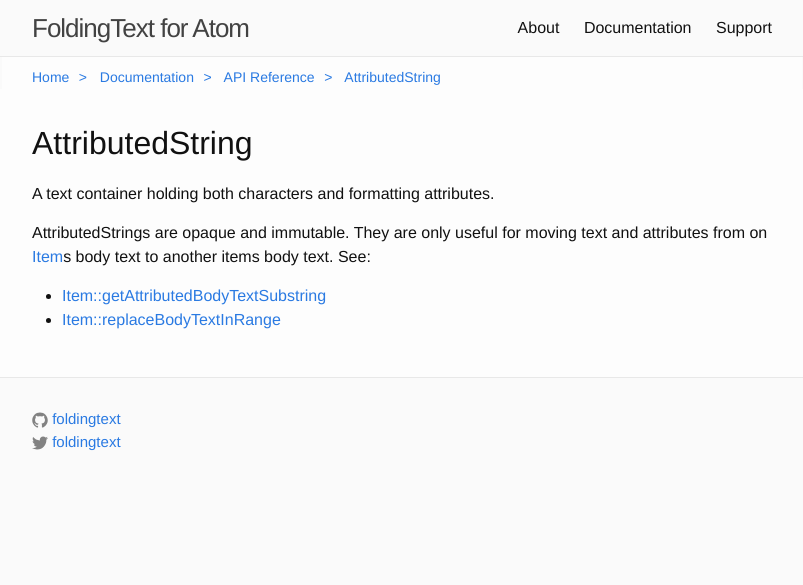
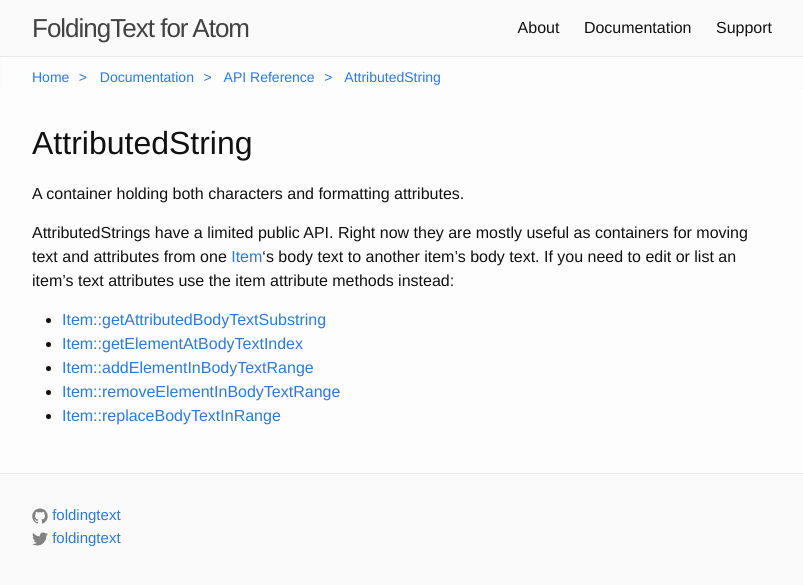
Before and after one commit to jessegrosjean/foldingtext-for-atom, a Jekyll site: the page built from documentation/api-reference/AttributedString/index.html, in a window 1280 px wide. Shown: the top 585 px of the page, without its empty margins (238-1041 px from the left). Built offline with Jekyll 4.4.1, drawn with Linux system fonts in a browser that asks for light colours; nearby versions of some CDN libraries.

Commit message:
More API doc fixes

```diff
--- a/documentation/api-reference/AttributedString/index.html
+++ b/documentation/api-reference/AttributedString/index.html
@@ -3,11 +3,15 @@
 title: AttributedString
 breadcrumb: AttributedString
 ---
-<p>A text container holding both characters and formatting attributes.</p>
-<p>AttributedStrings are opaque and immutable. They are only useful for moving
-text and attributes from on <a class='reference' href='../Item'>Item</a>s body text to another items body text.
-See:</p>
+<p>A container holding both characters and formatting attributes.</p>
+<p>AttributedStrings have a limited public API. Right now they are mostly useful
+as containers for moving text and attributes from one <a class='reference' href='../Item'>Item</a>‘s body text to
+another item’s body text. If you need to edit or list an item’s text
+attributes use the item attribute methods instead:</p>
 <ul>
 <li><a class='reference' href='../Item#instance-getAttributedBodyTextSubstring'>Item::getAttributedBodyTextSubstring</a></li>
+<li><a class='reference' href='../Item#instance-getElementAtBodyTextIndex'>Item::getElementAtBodyTextIndex</a></li>
+<li><a class='reference' href='../Item#instance-addElementInBodyTextRange'>Item::addElementInBodyTextRange</a></li>
+<li><a class='reference' href='../Item#instance-removeElementInBodyTextRange'>Item::removeElementInBodyTextRange</a></li>
 <li><a class='reference' href='../Item#instance-replaceBodyTextInRange'>Item::replaceBodyTextInRange</a> </li>
 </ul>
--- a/documentation/api-reference/FoldingTextService/index.html
+++ b/documentation/api-reference/FoldingTextService/index.html
@@ -6,10 +6,10 @@
 <p>This is the object vended by the <code>foldingtext-service</code> and the entry
 point to FoldingText’s API.</p>
 <h2 id="example">Example</h2>
-<p>To get an instance of <a class='reference' href='../FoldingTextService'>FoldingTextService</a> you subscribe to
-<code>foldingtext-service</code> using Atom’s <a href="https://atom.io/docs/latest/creating-a-package#interacting-with-other-
+<p>To get an instance of <a class='reference' href='../FoldingTextService'>FoldingTextService</a> you subscribe to FoldingText using
+Atom’s <a href="https://atom.io/docs/latest/creating-a-package#interacting-with-other-
 packages-via-services">services
-API</a>. First subscibe to <code>foldingtext- service</code> in your
+API</a>. First subscibe to <code>foldingtext-service</code> in your
 package’s <code>package.json</code> and then consume the service in your main module.</p>
 <pre><code class="lang-cson"><span class="hljs-string">"consumedServices"</span>: {
   <span class="hljs-string">"foldingtext-service"</span>: {
--- a/documentation/api-reference/Item/index.html
+++ b/documentation/api-reference/Item/index.html
@@ -8,7 +8,7 @@
 <p>Items may contain other child items to form a hierarchical outline structure.
 When you move an item all of its children are moved with it.</p>
 <p>Items have a single paragraph of body text. You can access it as plain text,
-a HTML string, or an AttributedString. You can add formatting to make parts
+a HTML string, or an <a class='reference' href='../AttributedString'>AttributedString</a>. You can add formatting to make parts
 of the text bold, italic, etc.</p>
 <p>You can assign item level attributes to items. For example you might store a
 due date in the <code>data-due-date</code> attribute. Or store an item type in the
```
